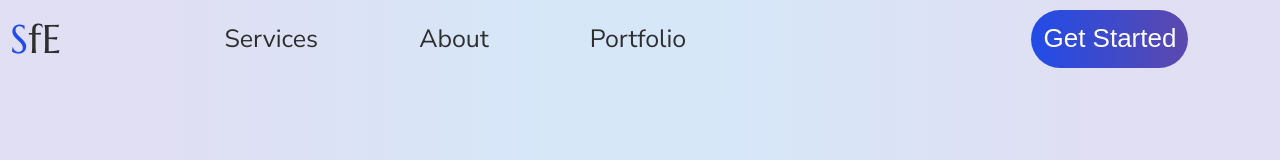
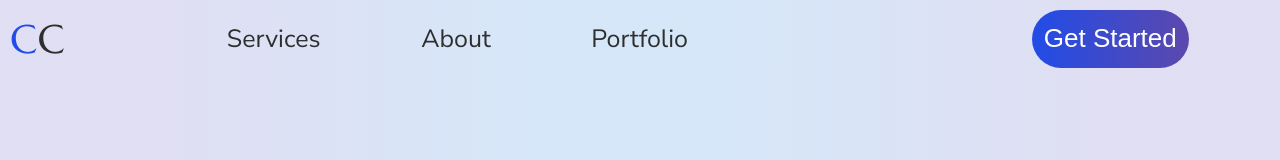
Before and after one commit to lionsgrandson/sites_for_everyone5.0, a React (Create React App) app: page / in a window 1280 px wide. Shown: the top 160 px of the page. Built offline with nearby package versions, Linux system fonts and the light colour scheme; a web font is replaced by a local one.

Commit message:
edit(menu): changed company name

```diff
--- a/src/components/menu/menu.js
+++ b/src/components/menu/menu.js
@@ -17,7 +17,7 @@ export default function Menu(props) {
       <div className="outerDiv-Menu">
         <a href="/" className="logo-link">
           <h1 className="menu_header">
-            S<span>fE</span>
+            C<span>C</span>
           </h1>
         </a>
 
```
